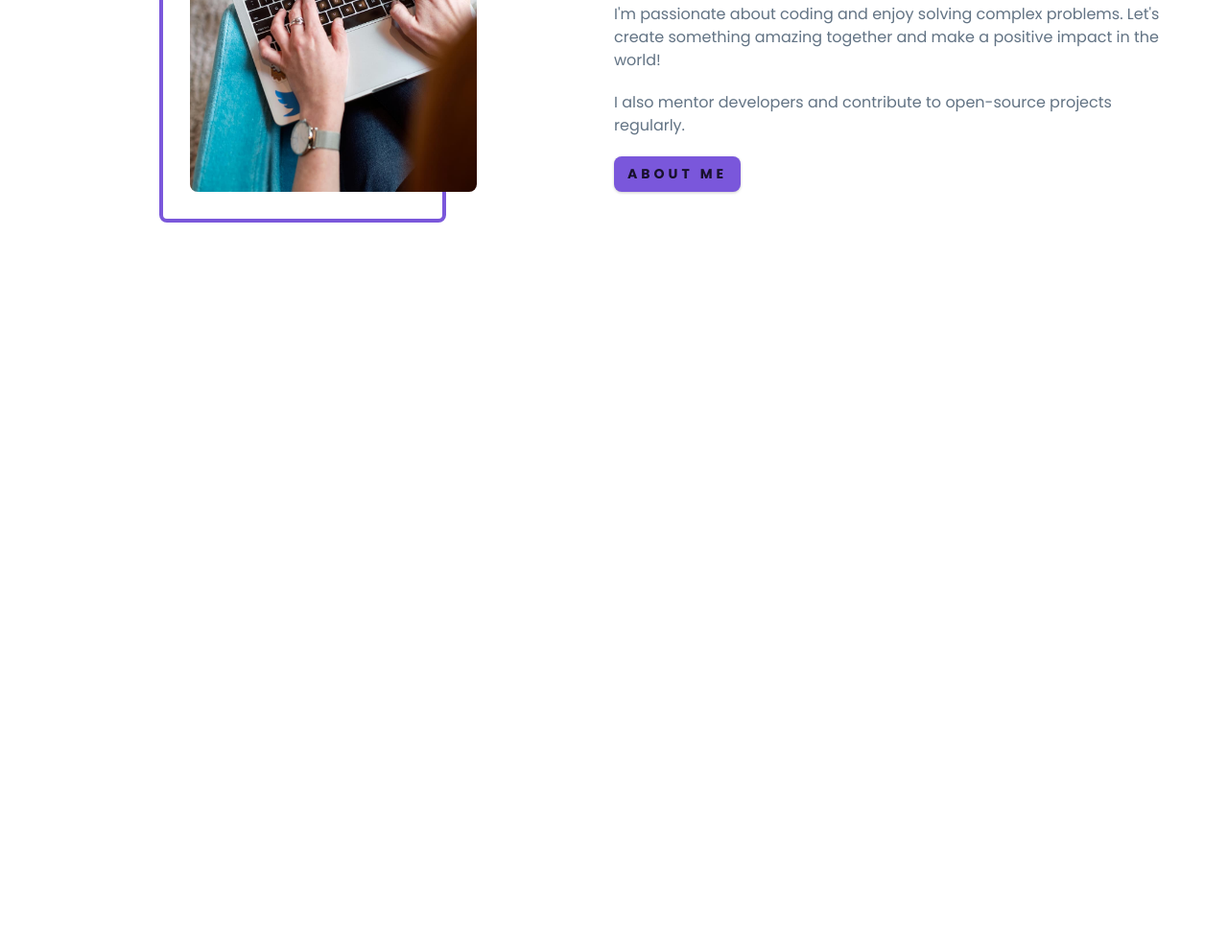
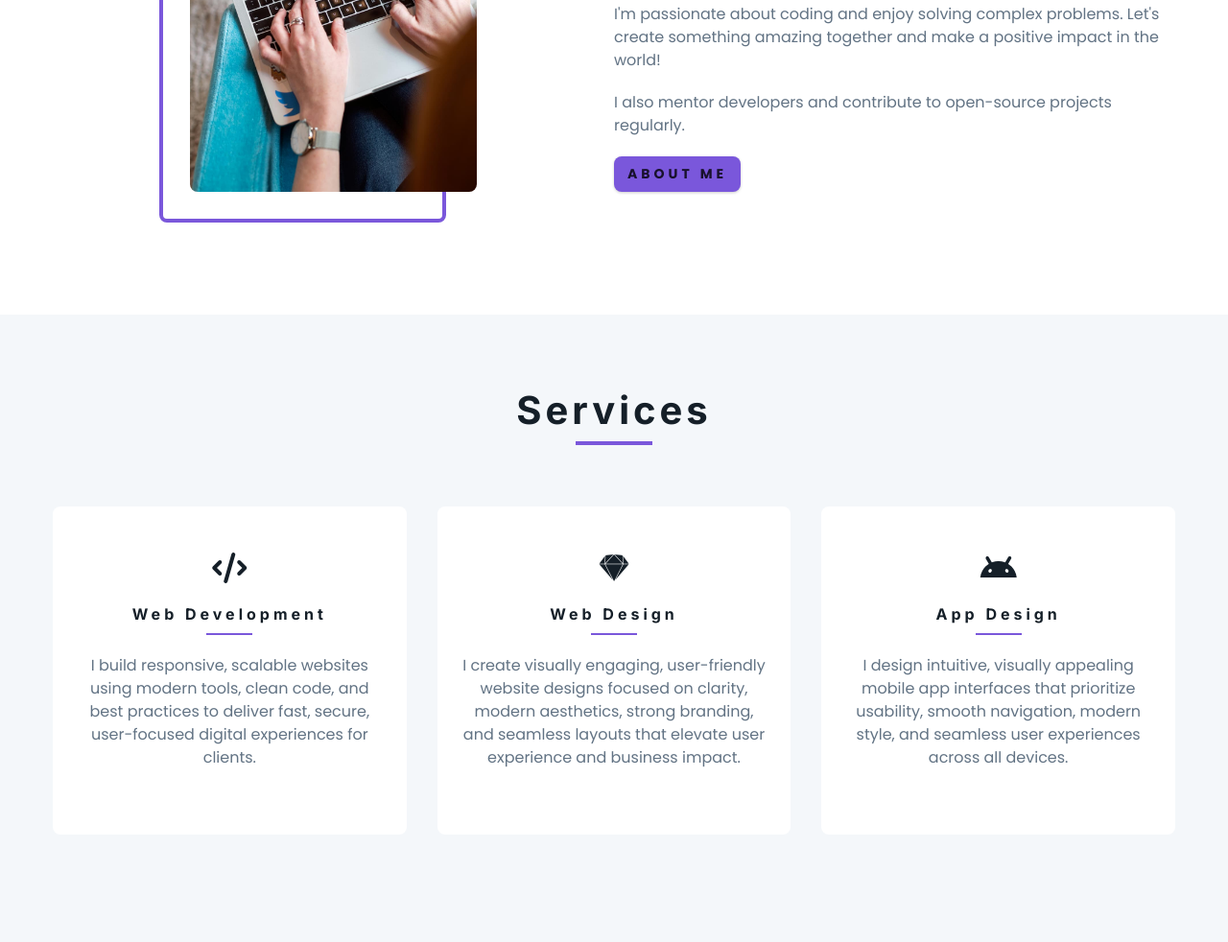
Before and after one commit to Abel-berhanu-git/portfolio-static, a plain HTML site: page index.html in a window 1280 px wide. Shown: the part 1128-2110 px from the top of the page at 96% size. Before the commit the page ends 1456 px from the top, so only its background shows below. Drawn offline with Linux system fonts and the light colour scheme.

Commit message:
adding services section

```diff
--- a/css/styles.css
+++ b/css/styles.css
@@ -301,7 +301,7 @@ Sidebar
 ===============
 */
 .sidebar {
-  position: absolute;
+  position: fixed;
   top: 0;
   left: 0;
   /* bottom: 0;
@@ -313,6 +313,7 @@ Sidebar
   place-items: center;
   transform: translateX(-100%);
   transition: var(--transition);
+  z-index: 5;
 }
 
 .show-sidebar {
@@ -337,7 +338,7 @@ Sidebar
 
 .sidebar-links li {
   text-align: center;
-  padding: 1rem 5rem;
+  padding: 0.75rem;
 }
 
 .sidebar-links a {
@@ -346,17 +347,21 @@ Sidebar
   text-transform: capitalize;
   color: var(--clr-grey-5);
   letter-spacing: var(--ltr-spacing);
+  padding-left: 1rem;
   transition: var(--transition);
 }
 
 .sidebar-links a:hover {
   color: var(--clr-primary-5);
   transform: scale(1.05);
+  border-left: 2px solid var(--clr-grey-1);
 }
 
 .social-icons {
   display: flex;
   justify-content: space-evenly;
+  width: 20rem;
+
   margin-top: 3rem;
 }
 
@@ -505,8 +510,56 @@ About
 Services
 ===============
 */
-/* small screen layout setup */
 /* bg-grey in globals */
+.service {
+  background: var(--clr-white);
+  padding: 3rem 1.5rem;
+  margin-bottom: 2rem;
+  border-radius: var(--radius);
+  text-align: center;
+  transition: var(--transition);
+}
+
+.service-icon {
+  font-size: 2rem;
+  margin-bottom: 1.5rem;
+}
+
+.service .underline {
+  width: 3rem;
+  height: 0.12rem;
+  transition: var(--transition);
+}
+
+.service p {
+  transition: var(--transition);
+}
+
+.service:hover {
+  background: var(--clr-primary-5);
+  color: var(--clr-white);
+}
+
+.service:hover .underline {
+  background: var(--clr-white);
+}
+.service:hover p {
+  color: var(--clr-white);
+}
+
+@media screen and (min-width: 676px) {
+  .services-center {
+    display: grid;
+    grid-template-columns: 1fr 1fr;
+    column-gap: 2rem;
+  }
+}
+
+@media screen and (min-width: 992px) {
+  .services-center {
+    grid-template-columns: 1fr 1fr 1fr;
+  }
+}
 
 /*
 ===============
--- a/index.html
+++ b/index.html
@@ -102,10 +102,8 @@
       </div>
     </aside>
     <!-- end of sidebar -->
-    <div class="hero"></div>
+
     <!-- header -->
-
-    <!-- end of header -->
     <header class="hero">
       <div class="section-center hero-center">
         <!-- hero info -->
@@ -156,9 +154,9 @@
         </article>
       </div>
     </header>
+    <!-- end of header -->
+
     <!-- about -->
-
-    <!-- end of about -->
     <section class="section about">
       <div class="section-center about-center">
         <!-- about img -->
@@ -172,7 +170,7 @@
 
         <!-- about-info -->
         <article class="about-info">
-            <!-- section-title -->
+          <!-- section-title -->
           <div class="section-title about-title">
             <h2>about</h2>
             <div class="underline"></div>
@@ -199,9 +197,46 @@
         </article>
       </div>
     </section>
+    <!-- end of about -->
+
     <!-- services -->
+    <section class="section bg-grey">
+      <!-- section-title -->
+      <div class="section-title">
+        <h2>services</h2>
+        <div class="underline"></div>
+      </div>
+      <!-- end of section-title -->
 
+      <div class="section-center services-center">
+        <!-- single service -->
+        <article class="service">
+          <i class="fa-solid fa-code service-icon"></i>
+          <h4>web development</h4>
+          <div class="underline"></div>
+          <p>I build responsive, scalable websites using modern tools, clean code, and best practices to deliver fast, secure, user-focused digital experiences for clients.</p>
+        </article>
+        <!-- end of single service -->
+        <!-- single service -->
+        <article class="service">
+          <i class="fa-brands fa-sketch service-icon"></i>
+          <h4>web design</h4>
+          <div class="underline"></div>
+          <p>I create visually engaging, user-friendly website designs focused on clarity, modern aesthetics, strong branding, and seamless layouts that elevate user experience and business impact.</p>
+        </article>
+        <!-- end of single service -->
+        <!-- single service -->
+        <article class="service">
+          <i class="fa-brands fa-android service-icon"></i>
+          <h4>app design</h4>
+          <div class="underline"></div>
+          <p>I design intuitive, visually appealing mobile app interfaces that prioritize usability, smooth navigation, modern style, and seamless user experiences across all devices.</p>
+        </article>
+        <!-- end of single service -->
+      </div>
+    </section>
     <!-- end of services -->
+
     <!-- projects -->
 
     <!-- end of projects -->
```
